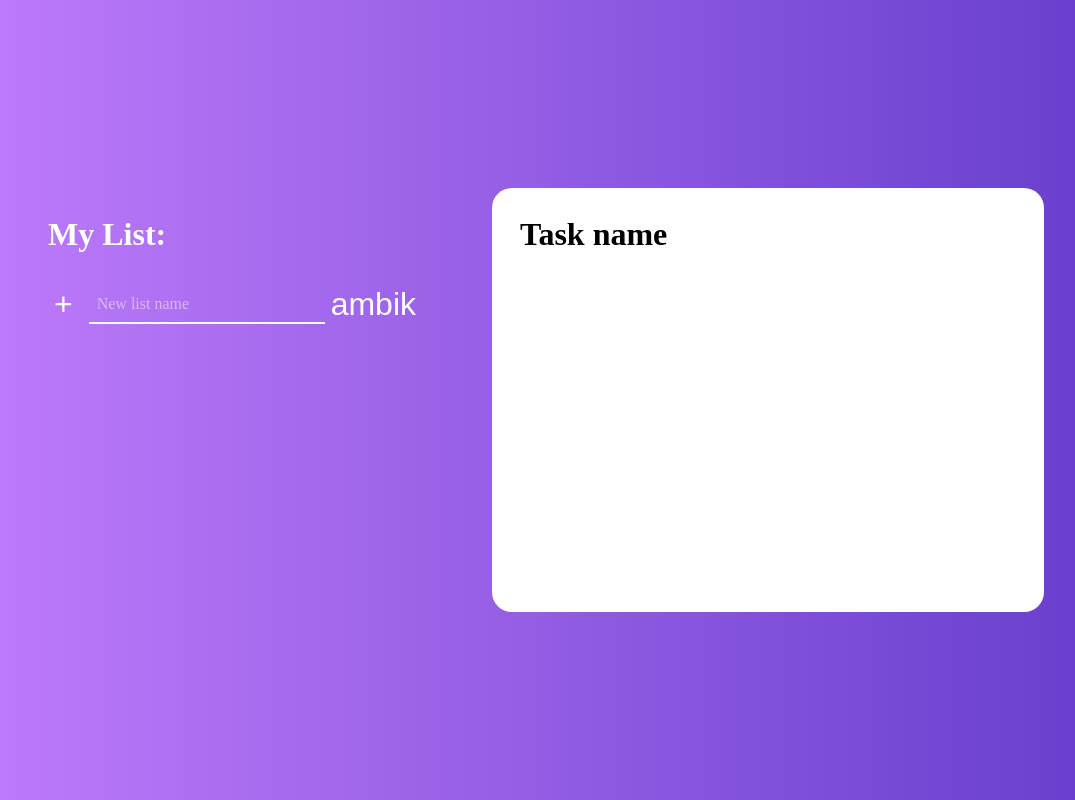
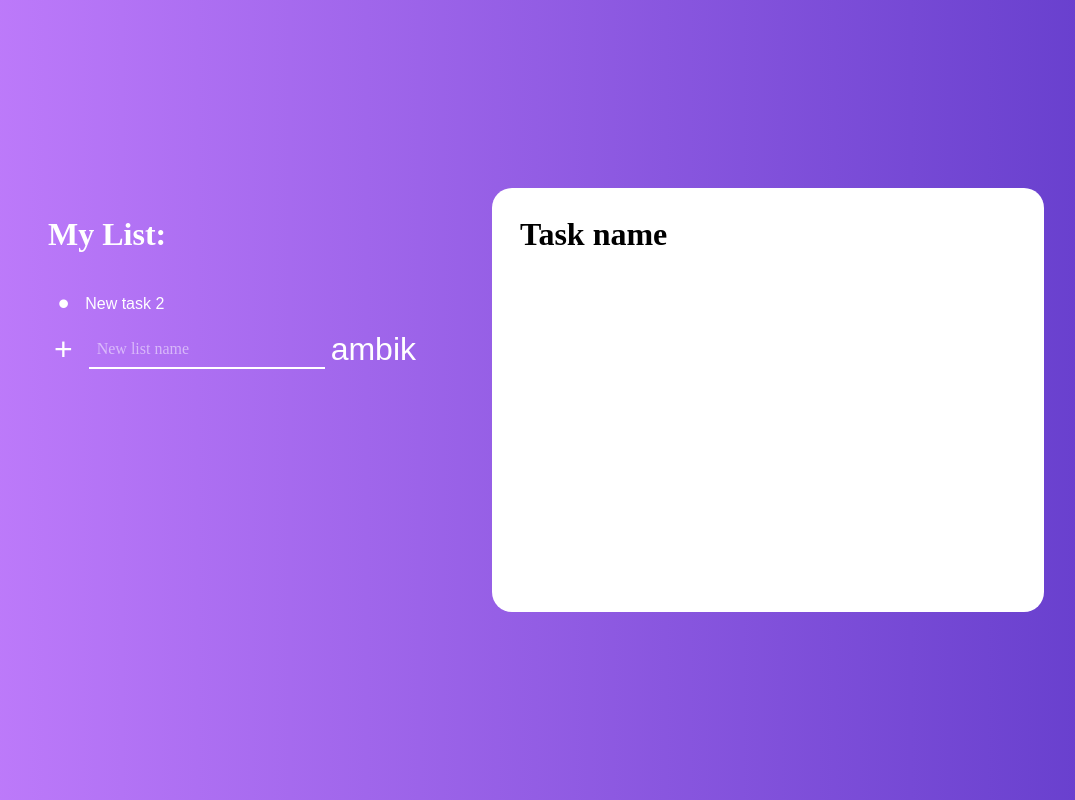
Before and after one commit to WalZKiller/ToDo_List_App, a React (Create React App) app: page / in a window 1280 px wide. Shown: the top 800 px of the page, without its empty margins (124-1199 px from the left). Built offline with nearby package versions, Linux system fonts and the light colour scheme.

Commit message:
successfully created & used custom hook

```diff
--- /dev/null
+++ b/src/components/AddedTaskList/AddedTaskList.styles.js
@@ -0,0 +1,19 @@
+import styled from 'styled-components';
+
+export const Wrapper = styled.div`
+    display: flex;
+    flex-direction: row;
+    align-items: center;
+    padding: 0 10px;
+    margin-bottom: 0.5rem;
+`;
+
+export const PointSymbol = styled.div`
+    color: white;
+    font-size: 2rem;
+    margin-right: 1rem;
+`;
+
+export const NewTaskText = styled.div`
+    color: white;
+`;
--- /dev/null
+++ b/src/components/AddedTaskList/index.js
@@ -0,0 +1,18 @@
+import React from 'react';
+
+//Style
+import { Wrapper, PointSymbol, NewTaskText } from './AddedTaskList.styles';
+
+const AddedTaskList = ({ text }) => {
+
+    return (
+        <>
+            <Wrapper>
+                <PointSymbol>•</PointSymbol>
+                <NewTaskText>{text}</NewTaskText>
+            </Wrapper>
+        </>
+    )
+};
+
+export default AddedTaskList;
--- a/src/components/TaskListCard/index.js
+++ b/src/components/TaskListCard/index.js
@@ -5,29 +5,23 @@ import { Wrapper, TaskListHeader, TaskListContent, IndividualTask  } from './Tas
 
 //Components
 import TaskListForm from '../TaskListForm';
-import Button from '../Button';
+import AddedTaskList from '../AddedTaskList';
+
+//Hook
+import { useTaskListFetch } from '../../hooks/useTaskListFetch';
 
 const TaskListCard = () => {
 
-    const [text, setText] = useState('');
-
-    function save() {
-        localStorage.setItem("idtasklist", '')
-    };
-
-    function get() {
-        let x = localStorage.getItem("idtasklist")
-        console.log(x);
-    };
+    const { addNewTaskList, setAddNewTaskList } = useTaskListFetch();
+    const [state, setState] = useState(1);
 
     return (
     <>
         <Wrapper>
             <TaskListHeader>My List:</TaskListHeader>
             <TaskListContent>
-                <IndividualTask>
-                   <TaskListForm />
-                </IndividualTask>
+                {state > addNewTaskList && <AddedTaskList text="New task 2"/>}
+                <TaskListForm />
             </TaskListContent>
         </Wrapper>
     </>
--- a/src/components/TaskListForm/TaskListForm.styles.js
+++ b/src/components/TaskListForm/TaskListForm.styles.js
@@ -1,4 +1,9 @@
 import styled from "styled-components";
+
+export const Wrapper = styled.div`
+    display: flex;
+    flex-direction: row;
+`;
 
 export const Button = styled.button`
     background: none;
--- a/src/components/TaskListForm/index.js
+++ b/src/components/TaskListForm/index.js
@@ -1,11 +1,14 @@
-import React, { useState } from 'react';
+import React, { useEffect, useState } from 'react';
 
 //Styles
-import { Button, InputField } from './TaskListForm.styles';
+import { Wrapper, Button, InputField } from './TaskListForm.styles';
+
+//Hook
+import { useTaskListFetch } from '../../hooks/useTaskListFetch';
 
 const TaskListForm = () => {
 
-    const [state, setState] = useState('');
+    const { state, setState, setAddNewTaskList } = useTaskListFetch();
 
     function save() {
         localStorage.setItem("idtasklist", state)
@@ -16,8 +19,13 @@ const TaskListForm = () => {
         console.log(x);
     };
 
+    useEffect(() => {
+
+    })
+
     return (
         <>
+            <Wrapper>
                 <Button type='button' onClick={save}>+</Button>
                 <InputField
                     type="text"
@@ -26,6 +34,7 @@ const TaskListForm = () => {
                     onChange={e => setState(e.target.value)}
                 />
                 <Button type='button' onClick={get}>ambik</Button>
+            </Wrapper>
         </>
     );
 };
--- /dev/null
+++ b/src/hooks/useTaskListFetch.js
@@ -0,0 +1,8 @@
+import { useState, useEffect } from 'react';
+
+export const useTaskListFetch = () => {
+    const [state, setState] = useState('');
+    const [addNewTaskList, setAddNewTaskList] = useState(0);
+
+    return { state, setState, addNewTaskList, setAddNewTaskList };
+};
```
Lines whose indentation alone changed are shown as unchanged.
